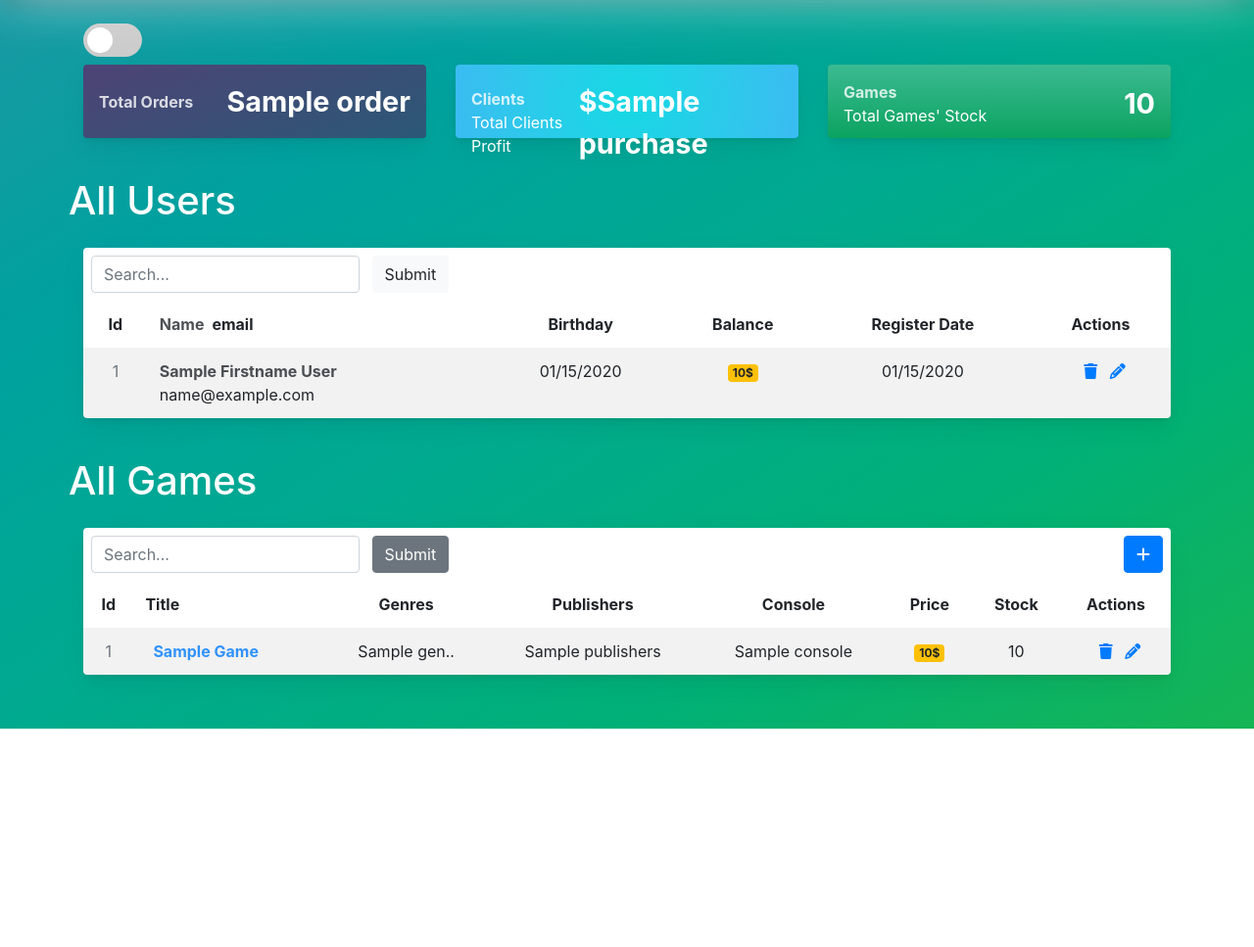
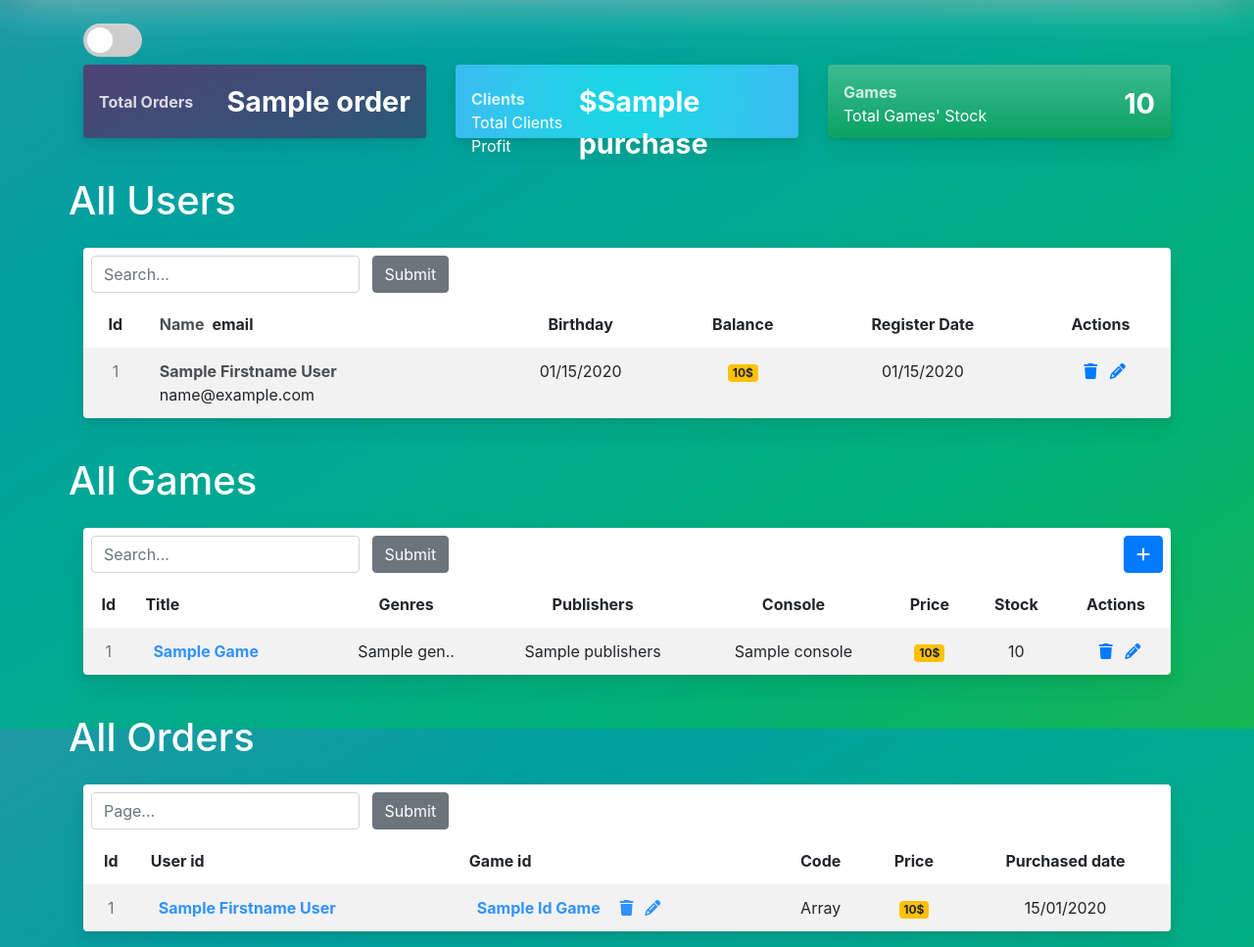
Before and after one commit to JustDams/uf-web-b2, a Symfony app: template templates/admin/admin.html.twig in a window 1280 px wide. Shown: the part 56-1023 px from the top of the page at 98% size. Before the commit the page ends 800 px from the top, so only its background shows below. Run offline with Twig, Linux system fonts and the light colour scheme; the template is opened without the code that fills it: most values are stand-ins (such as "Sample title", 1, 10 or a date in 2020); form fields are guessed from the names that the template uses; some libraries are stand-ins or nearby versions.

Commit message:
added orders on admin page

```diff
--- a/templates/admin/admin.html.twig
+++ b/templates/admin/admin.html.twig
@@ -116,7 +116,7 @@
                                 }) }}
 								{{ form_widget(formUsers.submit , {
                                     'attr': {
-                                        'class' : 'btn btn-light my-2 my-sm-0',
+                                        'class' : 'btn btn-secondary my-2 my-sm-0',
                                         'label' : 'Search'
                                     }
                                 }) }}
@@ -285,5 +285,108 @@
 				</div>
 			</div>
 		</div>
+		<div class="row">
+			<h1 class="title my-4">All Orders</h1>
+			<div class="col-md-12">
+				<div class="main-card mb-3 card">
+					<div class="table-responsive">
+						<div class="form-inline my-2 my-lg-0 d-flex justify-content-between">
+							{{ form_start(formCode) }}
+							{{ form_widget(formCode.page , {
+                                'attr': {
+                                    'class' : 'form-control my-2 mx-2 mr-sm-2',
+                                    'placeholder' : 'Page...'
+                                }
+                            }) }}
+							{{ form_widget(formCode.submit , {
+                                'attr': {
+                                    'class' : 'btn btn-secondary my-2 my-sm-0',
+                                    'label' : 'Search'
+                                }
+                            }) }}
+							{{ form_end(formCode) }}
+						</div>
+						<table class="align-middle mb-0 table table-borderless table-striped table-hover">
+							<thead>
+								<tr>
+									<th class="text-center" scope="col">Id</th>
+									<th scope="col">User id</th>
+									<th scope="col">Game id</th>
+									<th class="text-center" scope="col">Code</th>
+									<th class="text-center" scope="col">Price</th>
+									<th class="text-center" scope="col">Purchased date</th>
+								</tr>
+							</thead>
+							<tbody>
+								{% for c in code %}
+									<tr>
+										<td class="text-center text-muted">{{ c.id }}</td>
+										<td class="widget-heading">
+											{% if  c.idUser == null %}
+												DELETED USER
+											{% else %}
+												<a href="{{path('editUser', {'id': c.idUser.id})}}" role="button" class="mx-2">
+													{{ c.idUser.firstname }}
+													{{ c.idUser.lastname }}
+												</a>
+											{% endif %}
+										</td>
+										<td class="widget-heading">
+											{% if  c.idGame == null %}
+												DELETED GAME
+											{% else %}
+												<a href="{{path('game', {'id': c.idGame.id})}}" role="button" class="mx-2">
+													{{ c.idGame.title }}
+													<a href="#" role="button" class="mx-2" data-toggle="modal" data-target="#modalGame{{c.idGame.id}}">
+														<i class="fas fa-trash"></i>
+													</a>
+													<a href="{{path('actionGame', { 'id' : c.idGame.id })}}">
+														<i class="fas fa-pencil-alt"></i>
+													</a>
+												</a>
+											{% endif %}
+										</td>
+										<td class="text-center">{{ c.code }}</td>
+										<td class="text-center">
+											<span class="badge badge-warning">{{ c.price }}$</span>
+										</td>
+										<td class="text-center">{{ c.purchaseDate|date('d/m/Y')}}</td>
+									</tr>
+									{% if  c.idGame != null %}
+										<div class="modal fade" id="modalGame{{c.idGame.id}}" tabindex="-1" role="dialog" aria-labelledby="exampleModalLabel" aria-hidden="true">
+											<div class="modal-dialog" role="document">
+												<div class="modal-content">
+													<div class="modal-header">
+														<h5 class="modal-title" id="exampleModalLabel">Confirmation</h5>
+														<button type="button" class="close" data-dismiss="modal" aria-label="Close">
+															<span aria-hidden="true">&times;</span>
+														</button>
+													</div>
+													<div class="modal-body">
+														<div class="mb-2">You are going to delete the game:</div>
+														<div class="widget-heading">title:
+															{{ c.idGame.title }}</div>
+														<div class="">Console:
+															{{ c.idGame.console }}</div>
+														<div class="">Publisher:
+															{{ c.idGame.publishers }}</div>
+														<div class="">Stock:
+															{{ c.idGame.stock }}</div>
+													</div>
+													<div class="modal-footer">
+														<button type="button" class="btn btn-secondary" data-dismiss="modal">Cancel</button>
+														<a href="{{path('removeGame', { 'id' : c.idGame.id })}}" role="button" class="btn btn-primary">Delete</a>
+													</div>
+												</div>
+											</div>
+										</div>
+									{% endif %}
+								{% endfor %}
+							</tbody>
+						</table>
+					</div>
+				</div>
+			</div>
+		</div>
 	</div>
 {% endblock %}
```
Also changed, not shown: src/Controller/AdminController.php (+38 -8 lines), src/Repository/CodeRepository.php (+9 -0 lines).
